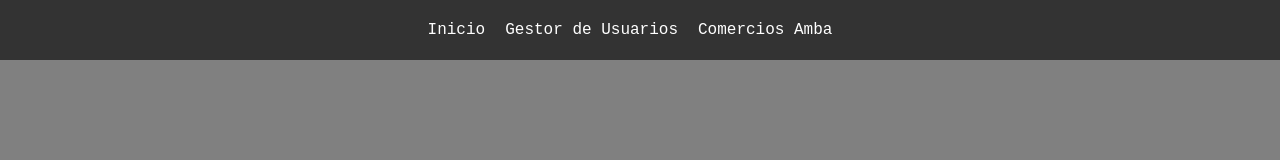
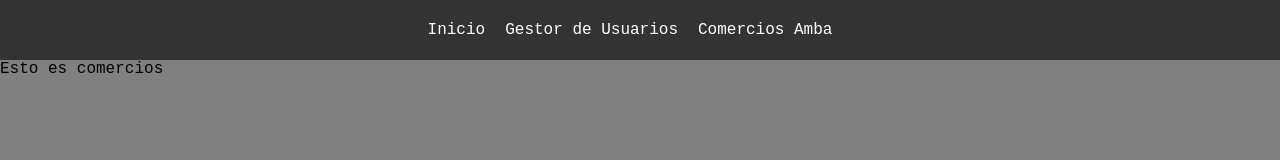
Before and after one commit to Silrojua22/business_manager, a React (Vite) app in the folder client/: page /amba in a window 1280 px wide. Shown: the top 160 px of the page. Built offline with nearby package versions, Linux system fonts and the light colour scheme.

Commit message:
Started front-end

```diff
--- a/client/src/App.jsx
+++ b/client/src/App.jsx
@@ -1,6 +1,8 @@
 import { BrowserRouter as Router, Routes, Route } from "react-router-dom";
 import Home from "./clientViews/Home/home";
+import Shops from "./clientViews/Shops/shops.jsx";
 import Navbar from "./clientcomponents/Navbar/navbar.jsx";
+import Users from "./clientViews/Users/users.jsx";
 import "./App.css";
 
 function App() {
@@ -10,6 +12,8 @@ function App() {
         <Navbar />
         <Routes>
           <Route path="/" element={<Home />} />
+          <Route path="/usuarios" element={<Users />} />
+          <Route path="/amba" element={<Shops />} />
         </Routes>
       </Router>
     </div>
--- /dev/null
+++ b/client/src/clientViews/Shops/shops.jsx
@@ -0,0 +1,5 @@
+function Shops() {
+  return <div>Esto es comercios</div>;
+}
+
+export default Shops;
--- /dev/null
+++ b/client/src/clientViews/Users/users.jsx
@@ -0,0 +1,5 @@
+function Users() {
+  return <div>Estos es usuarios</div>;
+}
+
+export default Users;
```
